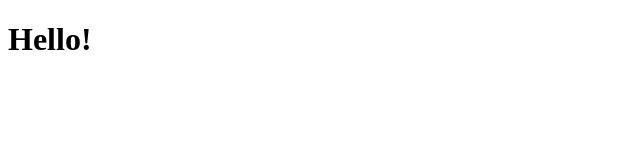
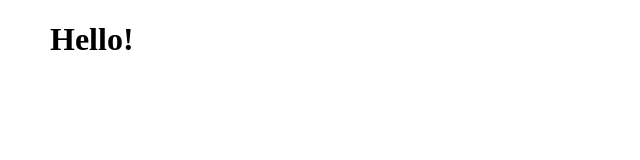
Before and after one commit to AnthonyBassplayer/csslearn, a plain HTML site: page index.html in a window 1280 px wide. Shown: the whole page, without its empty margins (0-640 px from the left). Drawn offline with Linux system fonts and the light colour scheme.

Commit message:
new edits 04.06.2020

```diff
--- a/css/style.css
+++ b/css/style.css
@@ -7,3 +7,12 @@ a:hover,
 a:visited {
     text-decoration: none;
 }
+
+.wrapper {
+    min-height: 100%;
+}
+
+.container {
+    max-width: 1180px;
+    margin: 0 auto;
+}
--- a/index.html
+++ b/index.html
@@ -6,8 +6,10 @@
         <link rel="stylesheet" href="css/style.css">
     </head>
     <body>
-        <div class="hello">
-            <h1 class="hello__h1">Hello!</h1>
+        <div class="wrapper">
+            <div class="container">
+                <h1>Hello!</h1>
+            </div>
         </div>
     </body>
 </html>
```
